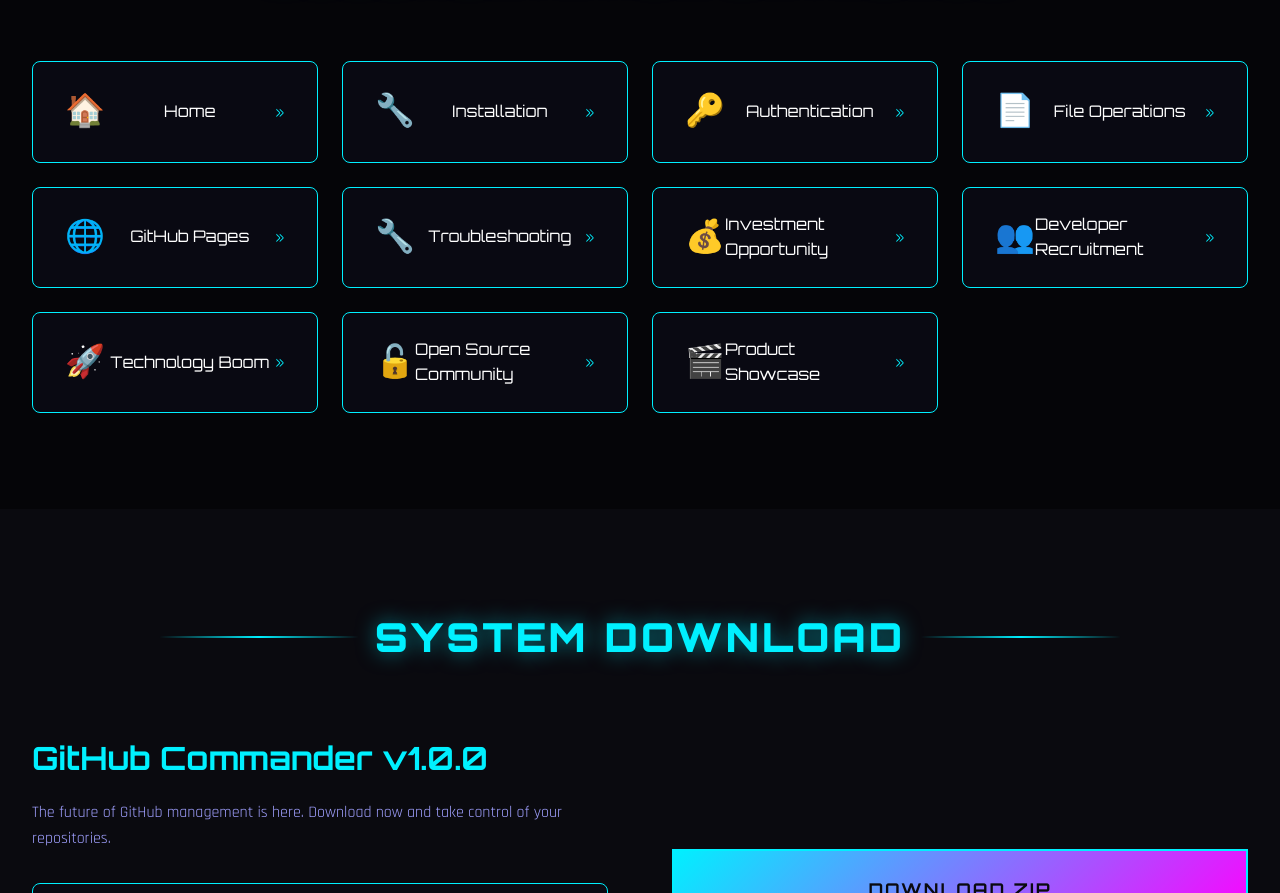
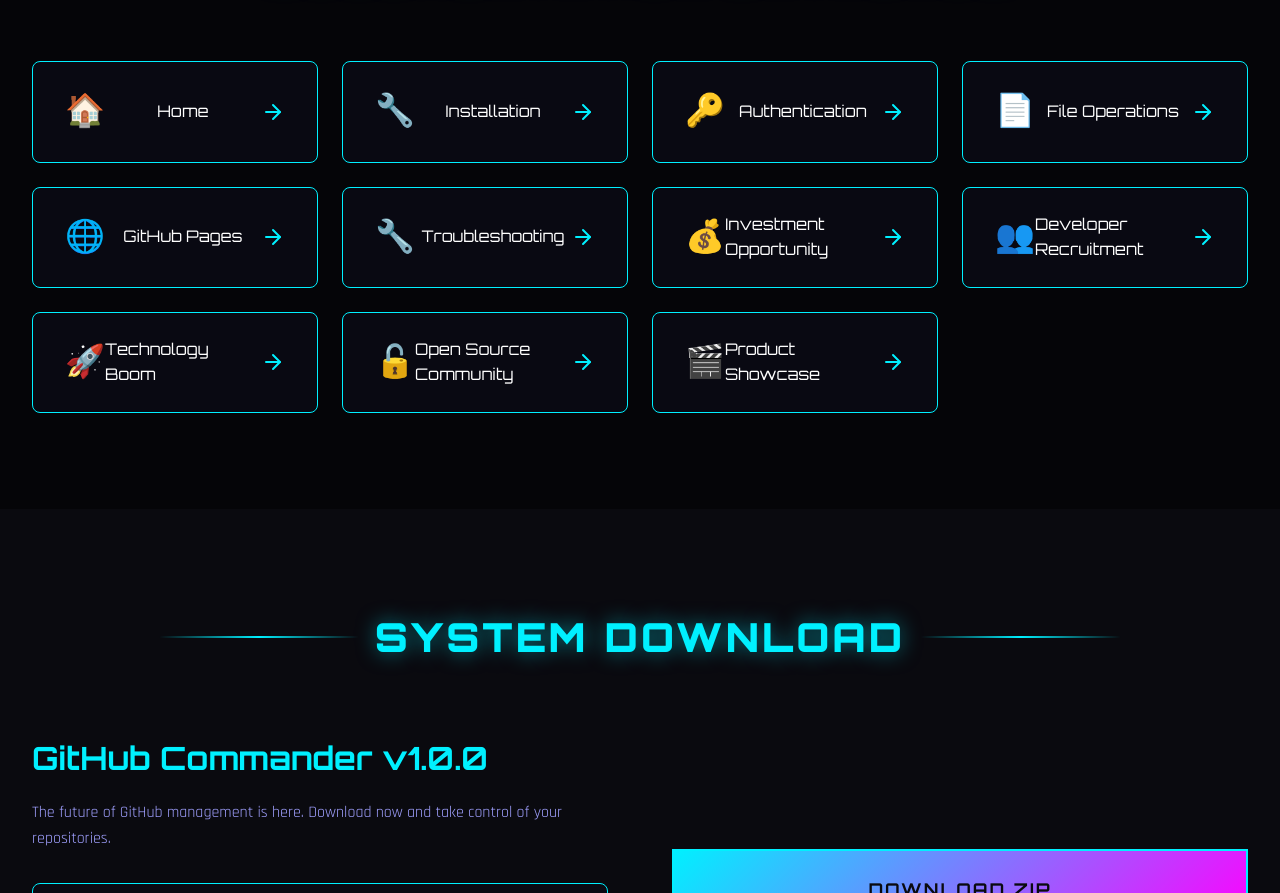
Before and after one commit to AutoBotSolutions/GitHub-Commander, a plain HTML site: page website/index.html in a window 1280 px wide. Shown: the part 1812-2705 px from the top of the page. Drawn offline with Linux system fonts and the light colour scheme.

Commit message:
Replace triangle icons with SVG arrows for better cross-browser compatibility

```diff
--- a/website/index.html
+++ b/website/index.html
@@ -110,57 +110,90 @@
                 <a href="https://github.com/AutoBotSolutions/GitHub-Commander/wiki/Home" target="_blank" class="doc-link">
                     <span class="doc-icon">🏠</span>
                     <span class="doc-title">Home</span>
-                    <span class="doc-arrow">»</span>
+                    <svg class="doc-arrow" width="24" height="24" viewBox="0 0 24 24" fill="none" stroke="currentColor" stroke-width="2" stroke-linecap="round" stroke-linejoin="round">
+                        <line x1="5" y1="12" x2="19" y2="12"></line>
+                        <polyline points="12 5 19 12 12 19"></polyline>
+                    </svg>
                 </a>
                 <a href="https://github.com/AutoBotSolutions/GitHub-Commander/wiki/Installation" target="_blank" class="doc-link">
                     <span class="doc-icon">🔧</span>
                     <span class="doc-title">Installation</span>
-                    <span class="doc-arrow">»</span>
+                    <svg class="doc-arrow" width="24" height="24" viewBox="0 0 24 24" fill="none" stroke="currentColor" stroke-width="2" stroke-linecap="round" stroke-linejoin="round">
+                        <line x1="5" y1="12" x2="19" y2="12"></line>
+                        <polyline points="12 5 19 12 12 19"></polyline>
+                    </svg>
                 </a>
                 <a href="https://github.com/AutoBotSolutions/GitHub-Commander/wiki/Authentication" target="_blank" class="doc-link">
                     <span class="doc-icon">🔑</span>
                     <span class="doc-title">Authentication</span>
-                    <span class="doc-arrow">»</span>
+                    <svg class="doc-arrow" width="24" height="24" viewBox="0 0 24 24" fill="none" stroke="currentColor" stroke-width="2" stroke-linecap="round" stroke-linejoin="round">
+                        <line x1="5" y1="12" x2="19" y2="12"></line>
+                        <polyline points="12 5 19 12 12 19"></polyline>
+                    </svg>
                 </a>
                 <a href="https://github.com/AutoBotSolutions/GitHub-Commander/wiki/File-Operations" target="_blank" class="doc-link">
                     <span class="doc-icon">📄</span>
                     <span class="doc-title">File Operations</span>
-                    <span class="doc-arrow">»</span>
+                    <svg class="doc-arrow" width="24" height="24" viewBox="0 0 24 24" fill="none" stroke="currentColor" stroke-width="2" stroke-linecap="round" stroke-linejoin="round">
+                        <line x1="5" y1="12" x2="19" y2="12"></line>
+                        <polyline points="12 5 19 12 12 19"></polyline>
+                    </svg>
                 </a>
                 <a href="https://github.com/AutoBotSolutions/GitHub-Commander/wiki/GitHub-Pages" target="_blank" class="doc-link">
                     <span class="doc-icon">🌐</span>
                     <span class="doc-title">GitHub Pages</span>
-                    <span class="doc-arrow">»</span>
+                    <svg class="doc-arrow" width="24" height="24" viewBox="0 0 24 24" fill="none" stroke="currentColor" stroke-width="2" stroke-linecap="round" stroke-linejoin="round">
+                        <line x1="5" y1="12" x2="19" y2="12"></line>
+                        <polyline points="12 5 19 12 12 19"></polyline>
+                    </svg>
                 </a>
                 <a href="https://github.com/AutoBotSolutions/GitHub-Commander/wiki/Troubleshooting" target="_blank" class="doc-link">
                     <span class="doc-icon">🔧</span>
                     <span class="doc-title">Troubleshooting</span>
-                    <span class="doc-arrow">»</span>
+                    <svg class="doc-arrow" width="24" height="24" viewBox="0 0 24 24" fill="none" stroke="currentColor" stroke-width="2" stroke-linecap="round" stroke-linejoin="round">
+                        <line x1="5" y1="12" x2="19" y2="12"></line>
+                        <polyline points="12 5 19 12 12 19"></polyline>
+                    </svg>
                 </a>
                 <a href="https://github.com/AutoBotSolutions/GitHub-Commander/wiki/Investment-Opportunity-%E2%80%90-GitHub-Commander/" target="_blank" class="doc-link">
                     <span class="doc-icon">💰</span>
                     <span class="doc-title">Investment Opportunity</span>
-                    <span class="doc-arrow">»</span>
+                    <svg class="doc-arrow" width="24" height="24" viewBox="0 0 24 24" fill="none" stroke="currentColor" stroke-width="2" stroke-linecap="round" stroke-linejoin="round">
+                        <line x1="5" y1="12" x2="19" y2="12"></line>
+                        <polyline points="12 5 19 12 12 19"></polyline>
+                    </svg>
                 </a>
                 <a href="https://github.com/AutoBotSolutions/GitHub-Commander/wiki/Developer-Recruitment/" target="_blank" class="doc-link">
                     <span class="doc-icon">👥</span>
                     <span class="doc-title">Developer Recruitment</span>
-                    <span class="doc-arrow">»</span>
+                    <svg class="doc-arrow" width="24" height="24" viewBox="0 0 24 24" fill="none" stroke="currentColor" stroke-width="2" stroke-linecap="round" stroke-linejoin="round">
+                        <line x1="5" y1="12" x2="19" y2="12"></line>
+                        <polyline points="12 5 19 12 12 19"></polyline>
+                    </svg>
                 </a>
                 <a href="https://github.com/AutoBotSolutions/GitHub-Commander/wiki/Technology-Boom/" target="_blank" class="doc-link">
                     <span class="doc-icon">🚀</span>
                     <span class="doc-title">Technology Boom</span>
-                    <span class="doc-arrow">»</span>
+                    <svg class="doc-arrow" width="24" height="24" viewBox="0 0 24 24" fill="none" stroke="currentColor" stroke-width="2" stroke-linecap="round" stroke-linejoin="round">
+                        <line x1="5" y1="12" x2="19" y2="12"></line>
+                        <polyline points="12 5 19 12 12 19"></polyline>
+                    </svg>
                 </a>
                 <a href="https://github.com/AutoBotSolutions/GitHub-Commander/wiki/Open-Source-Community/" target="_blank" class="doc-link">
                     <span class="doc-icon">🔓</span>
                     <span class="doc-title">Open Source Community</span>
-                    <span class="doc-arrow">»</span>
+                    <svg class="doc-arrow" width="24" height="24" viewBox="0 0 24 24" fill="none" stroke="currentColor" stroke-width="2" stroke-linecap="round" stroke-linejoin="round">
+                        <line x1="5" y1="12" x2="19" y2="12"></line>
+                        <polyline points="12 5 19 12 12 19"></polyline>
+                    </svg>
                 </a>
                 <a href="https://github.com/AutoBotSolutions/GitHub-Commander/wiki/Product-Showcase/" target="_blank" class="doc-link">
                     <span class="doc-icon">🎬</span>
                     <span class="doc-title">Product Showcase</span>
-                    <span class="doc-arrow">»</span>
+                    <svg class="doc-arrow" width="24" height="24" viewBox="0 0 24 24" fill="none" stroke="currentColor" stroke-width="2" stroke-linecap="round" stroke-linejoin="round">
+                        <line x1="5" y1="12" x2="19" y2="12"></line>
+                        <polyline points="12 5 19 12 12 19"></polyline>
+                    </svg>
                 </a>
             </div>
         </div>
--- a/website/styles.css
+++ b/website/styles.css
@@ -491,9 +491,11 @@
 }
 
 .doc-arrow {
-    font-size: 1.5rem;
+    width: 24px;
+    height: 24px;
     color: var(--primary-color);
     transition: transform 0.3s;
+    flex-shrink: 0;
 }
 
 .doc-link:hover .doc-arrow {
```
